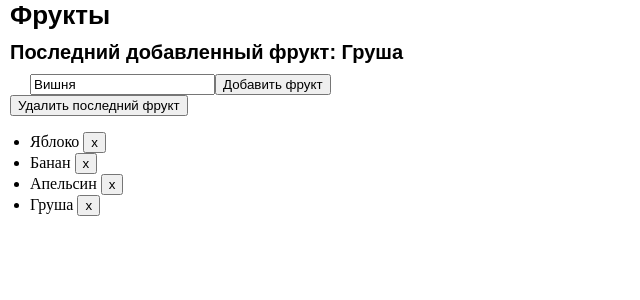
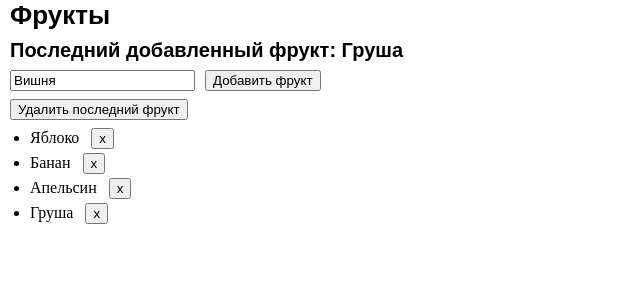
Before and after one commit to 43raze/fruits-vue-vite, a Vue app: page / in a window 1280 px wide. Shown: the top 300 px of the page, without its empty margins (0-640 px from the left). Built offline with nearby package versions, Linux system fonts and the light colour scheme.

Commit message:
style main.css & focus input

```diff
--- a/src/App.vue
+++ b/src/App.vue
@@ -37,7 +37,9 @@ export default {
 
     <FruitSubmitter @fruit-submit="addFruit" />
 
-    <button @click="fruits.pop()">Удалить последний фрукт</button>
+    <button class="delete__last" @click="fruits.pop()">
+      Удалить последний фрукт
+    </button>
 
     <FruitsList :fruits="fruits" @fruit-removed="removeFruit" />
   </main>
--- a/src/assets/main.css
+++ b/src/assets/main.css
@@ -5,12 +5,16 @@ html {
   padding: 0;
 }
 main {
-  padding: 0 10px;
+  padding: 0;
+  display: flex;
+  flex-flow: column;
+  gap: 8px;
+  padding-left: 10px;
 }
 
 h1,
 h2 {
-  margin: 0 0 10px;
+  margin: 0;
   font-family: Arial, Helvetica, sans-serif;
   font-weight: 600;
   font-size: 26px;
@@ -21,17 +25,30 @@ h2 {
 }
 
 input {
-  margin-left: 20px;
+  margin-right: 10px;
 }
 
 button {
-  margin: 0 10px;
+  margin: 0;
+}
+.delete__last {
+  max-width: max-content;
 }
 
-button:last-of-type {
-  margin: 0;
+.delete__item {
+  margin: 0 0 0 8px;
+  max-width: max-content;
 }
 
 ul {
   padding-left: 20px;
+  margin: 0;
 }
+
+li {
+  margin: 0 0 4px 0;
+}
+
+li:last-of-type {
+  margin: 0;
+}
--- a/src/components/FruitItem.vue
+++ b/src/components/FruitItem.vue
@@ -7,5 +7,10 @@ export default {
 </script>
 
 <template>
-  <li>{{ fruit }} <button @click="$emit('fruit-removed', fruit)">x</button></li>
+  <li>
+    {{ fruit }}
+    <button class="delete__item" @click="$emit('fruit-removed', fruit)">
+      x
+    </button>
+  </li>
 </template>
--- a/src/components/FruitSubmitter.vue
+++ b/src/components/FruitSubmitter.vue
@@ -14,6 +14,8 @@ export default {
       if (!this.fruit) return
       this.$emit('fruit-submit', this.fruit)
       this.fruit = ''
+
+      this.$refs.fruitInput.focus()
     },
   },
 }
@@ -21,7 +23,7 @@ export default {
 
 <template>
   <div>
-    <input v-model="fruit" />
+    <input v-model="fruit" ref="fruitInput" />
     <button @click="addFruit">Добавить фрукт</button>
   </div>
 </template>
```
